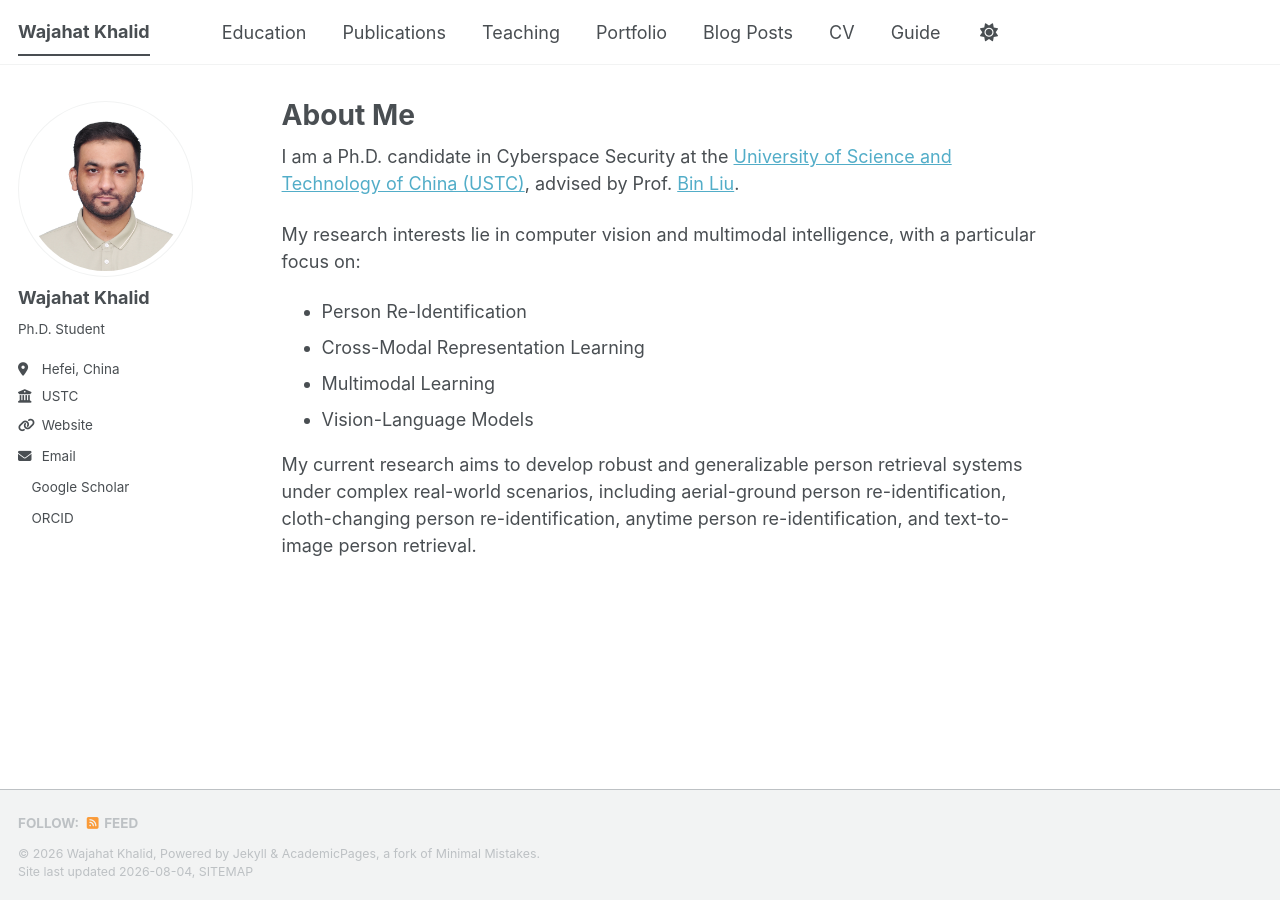
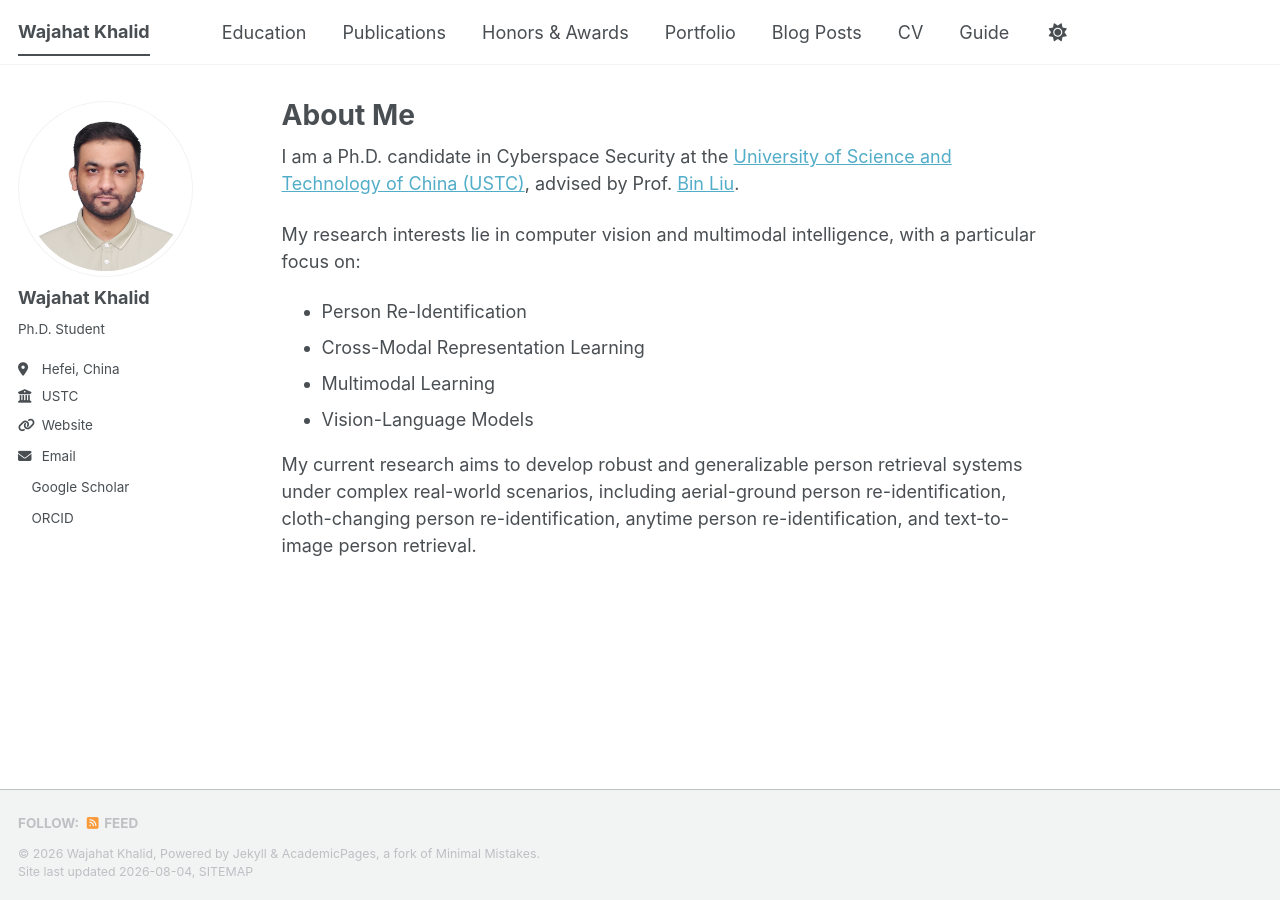
Before and after one commit to Mr-WajahatKhalid/Mr-WajahatKhalid.github.io, a Jekyll site: the page built from _pages/about.md, in a window 1280 px wide. Built offline with Jekyll 4.4.1, drawn with Linux system fonts in a browser that asks for light colours; a style sheet for code colours, icons or effects is not loaded.

Commit message:
Update navigation.yml

```diff
--- a/_data/navigation.yml
+++ b/_data/navigation.yml
@@ -14,8 +14,8 @@ main:
   - title: "Publications"
     url: /publications/
 
-  - title: "Teaching"
-    url: /teaching/
+  - title: "Honors & Awards"
+    url: /honors/
 
   - title: "Portfolio"
     url: /portfolio/
```
